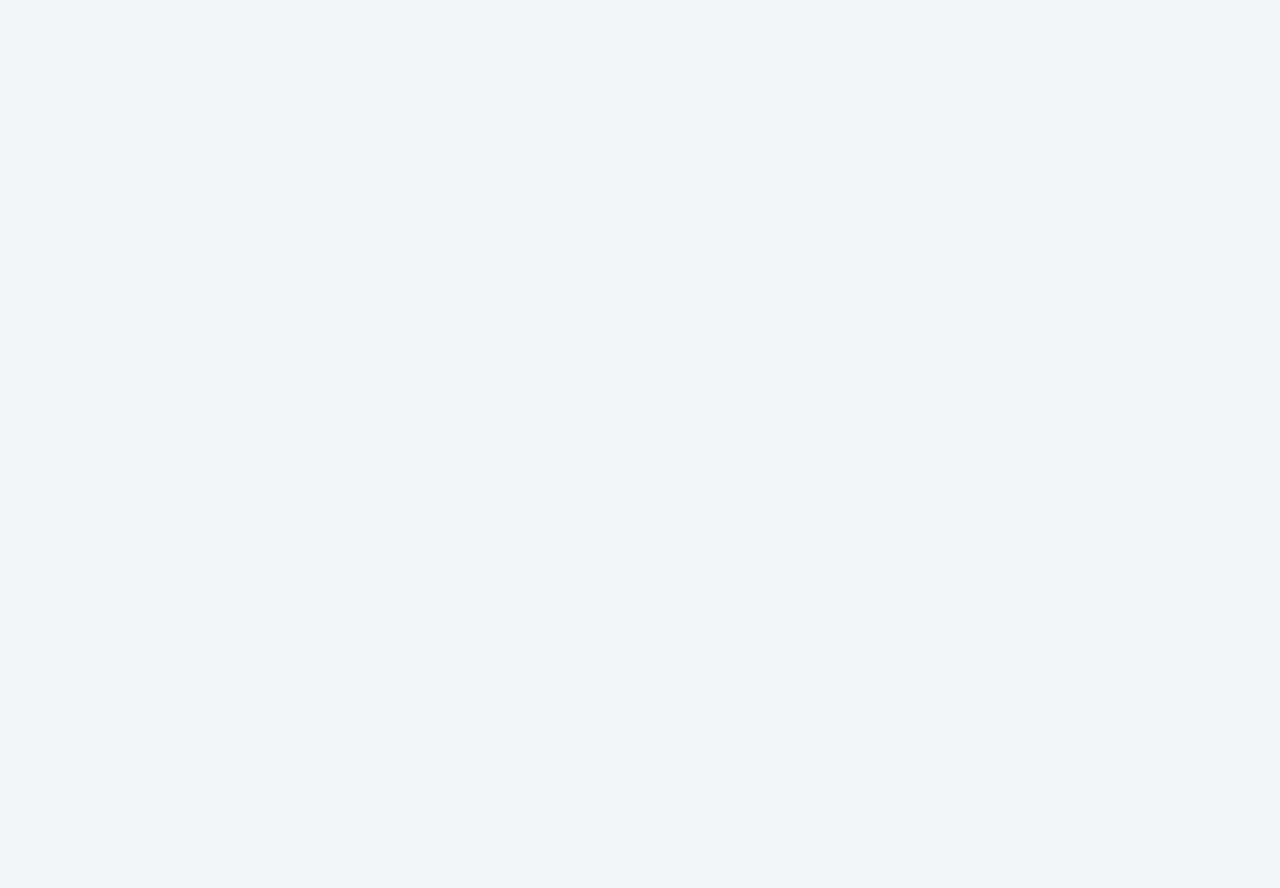
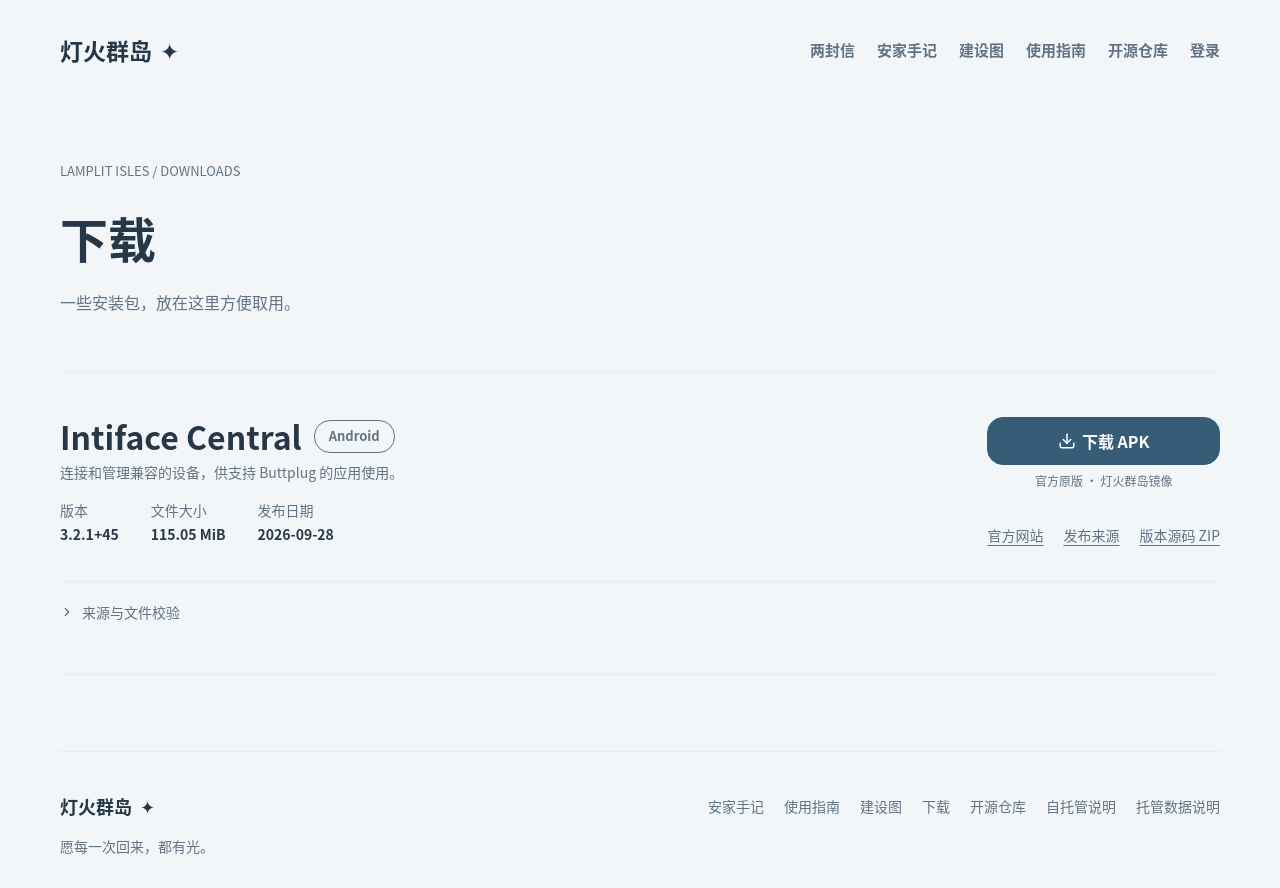
Before and after one commit to LamplitIsles/lamplit-site, a SvelteKit app: page /downloads in a window 1280 px wide. Before the commit this address had no page. Before the commit the page ends 800 px from the top, so only its background shows below. Built offline with nearby package versions, Linux system fonts and the light colour scheme.

Commit message:
feat(downloads): add Intiface Android downloads with verified R2 mirror (#13)

```diff
--- /dev/null
+++ b/src/lib/downloads.js
@@ -0,0 +1,16 @@
+// Official APK and public R2 download verified on 2026-10-04 (Asia/Shanghai).
+export const intifaceAndroid = {
+  name: 'Intiface Central',
+  version: '3.2.1+45',
+  publishedAt: '2026-09-28T03:54:11Z',
+  sizeBytes: 120638368,
+  filename: 'intiface-central-v3.2.1-android-arm-universal.apk',
+  downloadUrl: 'https://assets.lamplit.run/downloads/intiface-central/3.2.1%2B45/intiface-central-v3.2.1-android-arm-universal.apk',
+  websiteUrl: 'https://intiface.com/',
+  releaseUrl: 'https://github.com/intiface/intiface-central/releases/tag/v3.2.1%2B45',
+  sourceUrl: 'https://github.com/intiface/intiface-central/tree/v3.2.1%2B45',
+  sourceArchiveUrl: 'https://assets.lamplit.run/downloads/intiface-central/3.2.1%2B45/intiface-central-v3.2.1%2B45-source.zip',
+  mirroredLicenseUrl: 'https://assets.lamplit.run/downloads/intiface-central/3.2.1%2B45/LICENSE.md',
+  licenseUrl: 'https://github.com/intiface/intiface-central/blob/v3.2.1%2B45/LICENSE.md',
+  sha256: '324729f59281a48f17e6a8512cc19a1430b8e462e7935602df0b300dd2020bf9'
+};
--- a/src/routes/+layout.svelte
+++ b/src/routes/+layout.svelte
@@ -19,6 +19,6 @@
   <main id="main">{@render children()}</main>
   <footer class="footer sm:footer-horizontal site-footer">
     <div><a class="brand" href="/">灯火群岛 <span aria-hidden="true">✦</span></a><p>愿每一次回来，都有光。</p></div>
-    <nav aria-label="页脚导航"><a href="/guide/">安家手记</a><a href="/docs/">使用指南</a><a href="/roadmap/">建设图</a><a href="https://github.com/LamplitIsles/lamplit-chat">开源仓库</a><a href="/guide/#self-hosting">自托管说明</a><a href="/docs/privacy/">托管数据说明</a></nav>
+    <nav aria-label="页脚导航"><a href="/guide/">安家手记</a><a href="/docs/">使用指南</a><a href="/roadmap/">建设图</a><a href="/downloads/" aria-current={page.url.pathname.startsWith('/downloads') ? 'page' : undefined}>下载</a><a href="https://github.com/LamplitIsles/lamplit-chat">开源仓库</a><a href="/guide/#self-hosting">自托管说明</a><a href="/docs/privacy/">托管数据说明</a></nav>
   </footer>
 </div>
--- /dev/null
+++ b/src/routes/downloads/+page.svelte
@@ -0,0 +1,59 @@
+<script>
+  import Download from 'lucide-svelte/icons/download';
+  import ChevronRight from 'lucide-svelte/icons/chevron-right';
+  import { intifaceAndroid as resource } from '$lib/downloads';
+
+  const sizeMiB = (resource.sizeBytes / 1024 / 1024).toFixed(2);
+</script>
+
+<svelte:head>
+  <title>下载 · 灯火群岛</title>
+  <meta name="description" content="下载 Intiface Central Android 官方 APK，查看版本、文件大小、发布来源与 SHA-256 校验信息。" />
+</svelte:head>
+
+<section class="pt-9 pb-8 md:pt-15 md:pb-10" aria-labelledby="downloads-title">
+  <p class="eyebrow">LAMPLIT ISLES / DOWNLOADS</p>
+  <h1 id="downloads-title" class="mb-4 text-4xl md:text-5xl">下载</h1>
+  <p class="mb-0 text-secondary">一些安装包，放在这里方便取用。</p>
+</section>
+
+<ul class="list border-y border-base-300">
+  <li class="list-row grid-cols-1 gap-6 rounded-none px-0 py-8 md:grid-cols-[minmax(0,1fr)_auto] md:gap-x-10 md:py-10">
+    <div class="list-col-grow col-start-1 row-start-1 min-w-0">
+      <div class="flex flex-wrap items-center gap-3">
+        <h2 class="m-0 text-2xl">{resource.name}</h2>
+        <span class="badge badge-outline text-secondary">Android</span>
+      </div>
+      <p class="mt-3 mb-5 text-secondary">连接和管理兼容的设备，供支持 Buttplug 的应用使用。</p>
+      <dl class="flex flex-wrap gap-x-8 gap-y-3 text-sm">
+        <div><dt class="text-secondary">版本</dt><dd class="mt-1 font-semibold">{resource.version}</dd></div>
+        <div><dt class="text-secondary">文件大小</dt><dd class="mt-1 font-semibold">{sizeMiB} MiB</dd></div>
+        <div><dt class="text-secondary">发布日期</dt><dd class="mt-1 font-semibold"><time datetime={resource.publishedAt}>{resource.publishedAt.slice(0, 10)}</time></dd></div>
+      </dl>
+    </div>
+    <div class="col-start-1 row-start-2 flex flex-col gap-2 md:col-start-2 md:row-start-1 md:min-w-52 md:pt-1">
+      <a class="btn btn-primary" href={resource.downloadUrl}><Download size={18} aria-hidden="true" />下载 APK</a>
+      <p class="m-0 text-center text-xs text-secondary">官方原版 · 灯火群岛镜像</p>
+      <div class="flex flex-wrap justify-center gap-x-5 text-sm text-secondary">
+        <a class="link inline-flex min-h-11 items-center" href={resource.websiteUrl}>官方网站</a>
+        <a class="link inline-flex min-h-11 items-center" href={resource.releaseUrl}>发布来源</a>
+        <a class="link inline-flex min-h-11 items-center" href={resource.sourceArchiveUrl}>版本源码 ZIP</a>
+      </div>
+    </div>
+    <details class="collapse group list-col-wrap col-span-full row-start-3 rounded-none border-t border-base-300 pt-2 md:row-start-2">
+      <summary class="collapse-title flex min-h-11 items-center gap-2 px-0 py-2 text-sm font-normal text-secondary">
+        <ChevronRight size={14} class="shrink-0 transition-transform group-open:rotate-90 motion-reduce:transition-none" aria-hidden="true" />
+        来源与文件校验
+      </summary>
+      <div class="collapse-content px-0 text-sm">
+        <dl class="grid grid-cols-1 gap-4 pt-2 md:grid-cols-[7rem_minmax(0,1fr)] md:gap-x-6 md:gap-y-3">
+          <dt class="text-secondary">官方文件名</dt><dd class="break-all">{resource.filename}</dd>
+          <dt class="text-secondary">准确大小</dt><dd>{resource.sizeBytes.toLocaleString('en-US')} 字节</dd>
+          <dt class="text-secondary">发布时间</dt><dd>{resource.publishedAt.replace('T', ' ').replace('Z', ' UTC')}</dd>
+          <dt class="text-secondary">SHA-256</dt><dd><code class="break-all">{resource.sha256}</code><p class="mt-2 mb-0 text-secondary">镜像文件与官方原包及 GitHub 发布校验值一致。</p></dd>
+          <dt class="text-secondary">源码与许可</dt><dd class="flex flex-wrap gap-x-5"><a class="link inline-flex min-h-11 items-center" href={resource.sourceUrl}>官方版本源码</a><a class="link inline-flex min-h-11 items-center" href={resource.licenseUrl}>GPLv3 / 商业双许可</a><a class="link inline-flex min-h-11 items-center" href={resource.mirroredLicenseUrl}>许可文件镜像</a></dd>
+        </dl>
+      </div>
+    </details>
+  </li>
+</ul>
```
Also changed, not shown: 1 other file (tests, documents, lock files or other folders).
